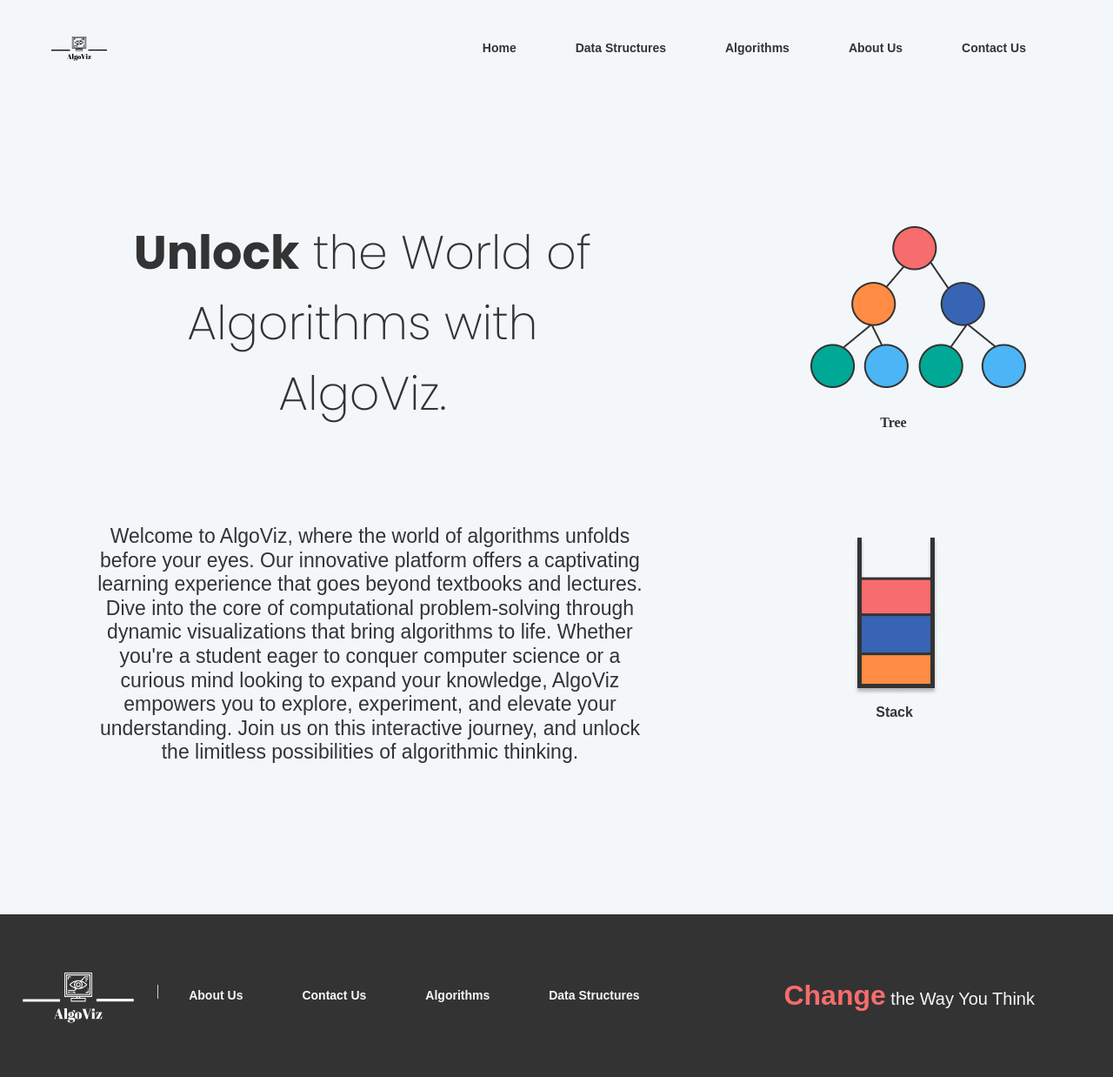
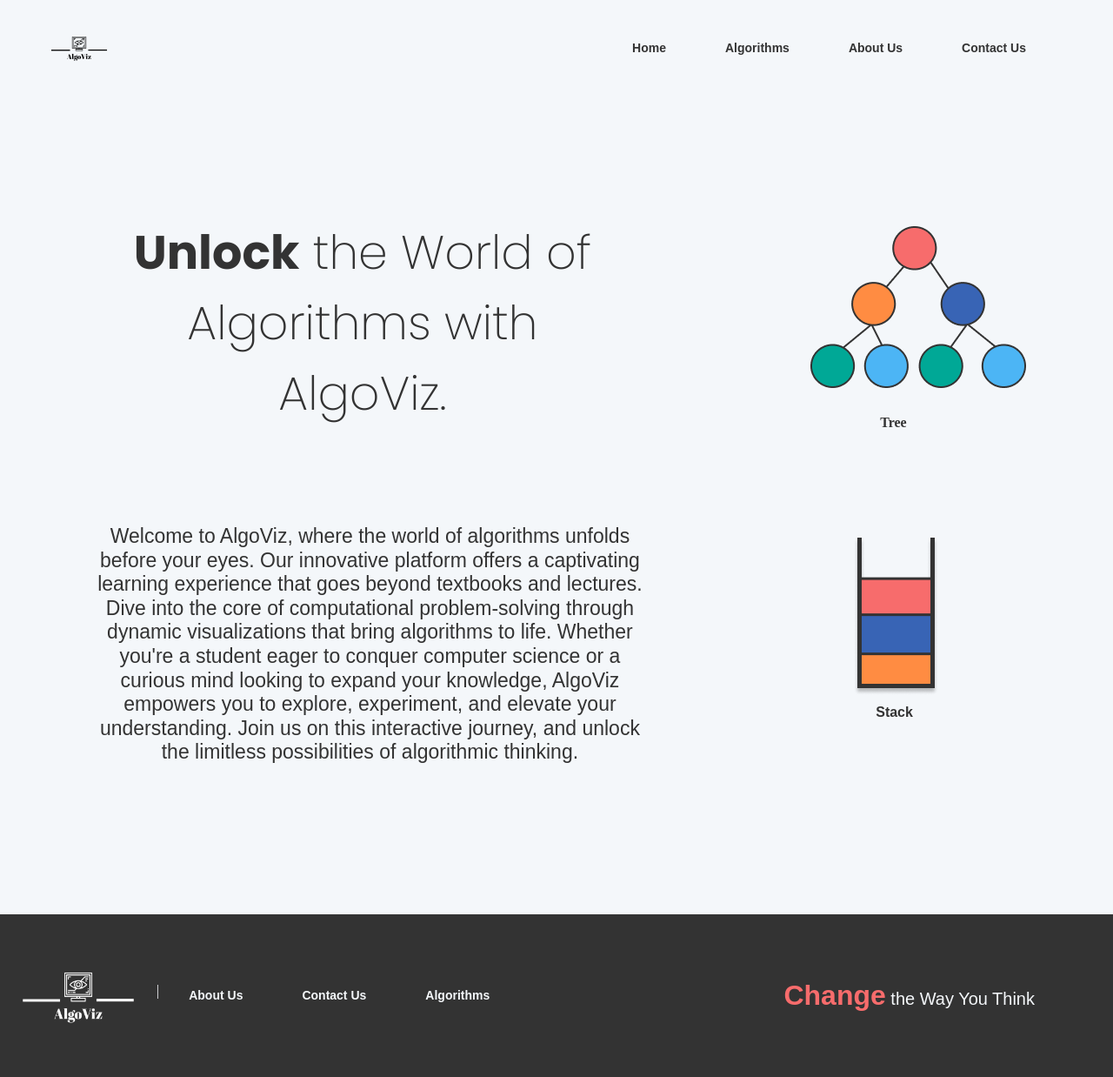
Before and after one commit to 19Doors/Django_DSA, a Django app: page / in a window 1280 px wide; the page is wider, and only the part inside the window is pictured. Shown: that part at 87% size. Run offline with Django 4.2, Linux system fonts and the light colour scheme; some web fonts are replaced.

Commit message:
Removed DS

```diff
--- a/Webpage/templates/Homepage/index.html
+++ b/Webpage/templates/Homepage/index.html
@@ -55,10 +55,9 @@
 		    </div>
 		    <div class="nav_links">
 		      <ul>
-			<li><a href="datastructures">Data Structures</a></li>
 			<li><a href="algorithms">Algorithms</a></li>
-			<li><a href="contactus">Contact Us</a></li>
-			<li><a href="aboutus">About Us</a></li>
+			<li><a href="#">Contact Us</a></li>
+			<li><a href="#">About Us</a></li>
 		      </ul>
 		    </div>
 		  </div>
--- a/templates/navbar.html
+++ b/templates/navbar.html
@@ -6,7 +6,6 @@
 	<li><a href="#contactus">Contact Us</a></li>
 	<li><a href="#aboutus">About Us</a></li>
 	<li><a href="/algorithms">Algorithms</a></li>
-	<li><a href="datastructures">Data Structures</a></li>
 	<li><a href="/" class="active">Home</a></li>
       </ul>
     </div>
```
